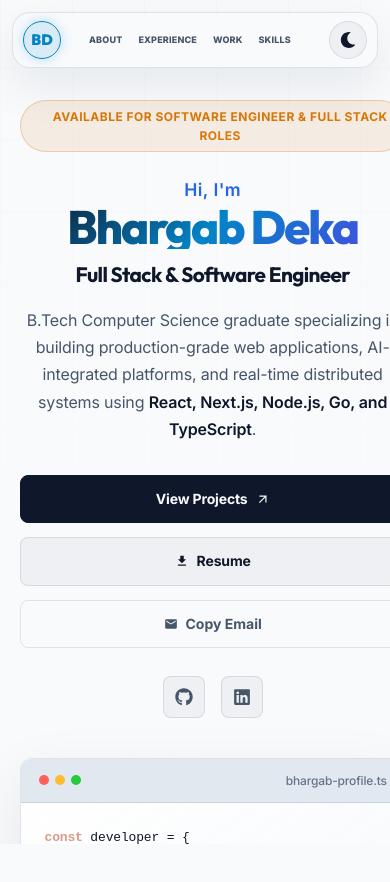
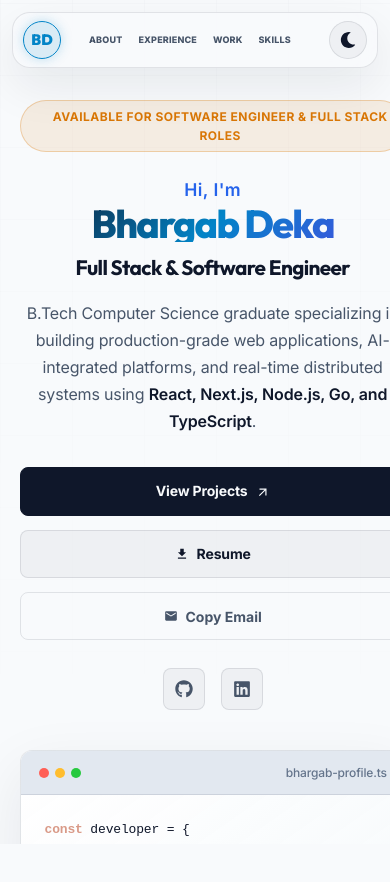
Before and after one commit to bhargabdeka-deka/bhargab-portfolio, a React (Vite) app: page / in a window 390 px wide. Shown: the top 882 px of the page. Built offline with nearby package versions, Linux system fonts and the light colour scheme.

Commit message:
Fix text overflow for name on mobile

```diff
--- a/src/components/styles/Landing.css
+++ b/src/components/styles/Landing.css
@@ -375,7 +375,7 @@
   }
 
   .landing-name {
-    font-size: clamp(2.6rem, 12vw, 3.8rem);
+    font-size: clamp(2.2rem, 10vw, 3.2rem);
   }
 
   .hero-cta {
```
